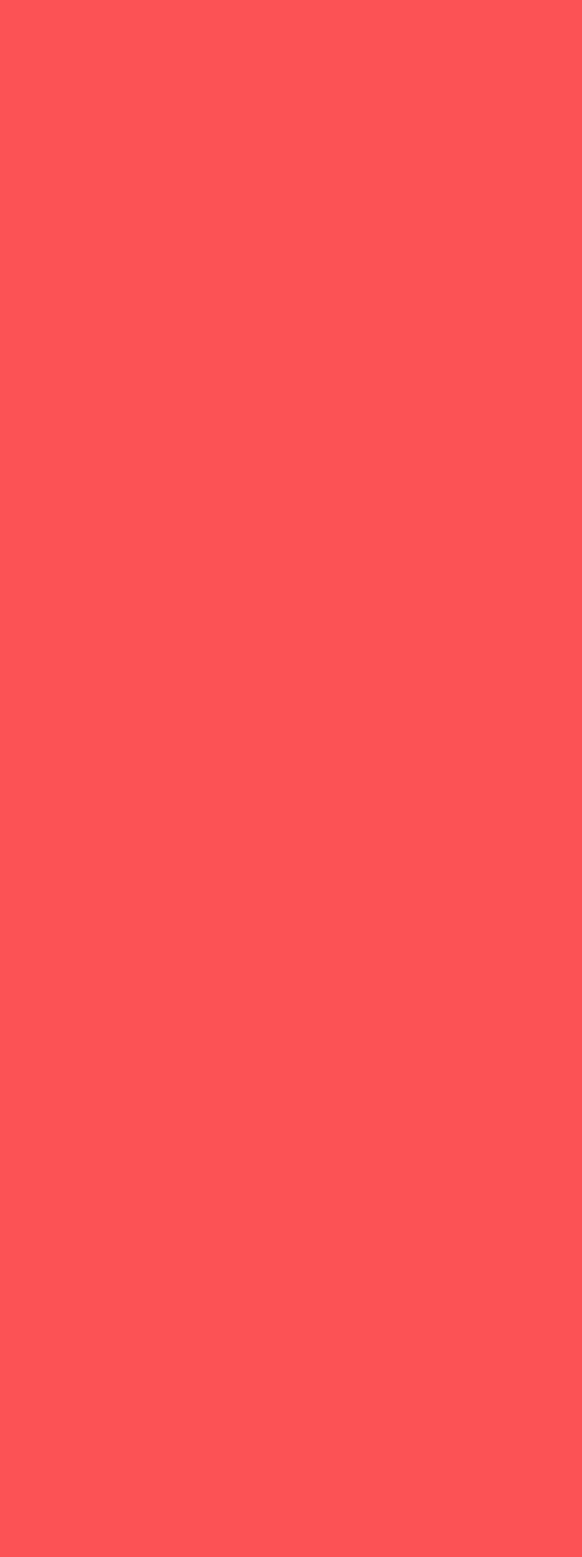
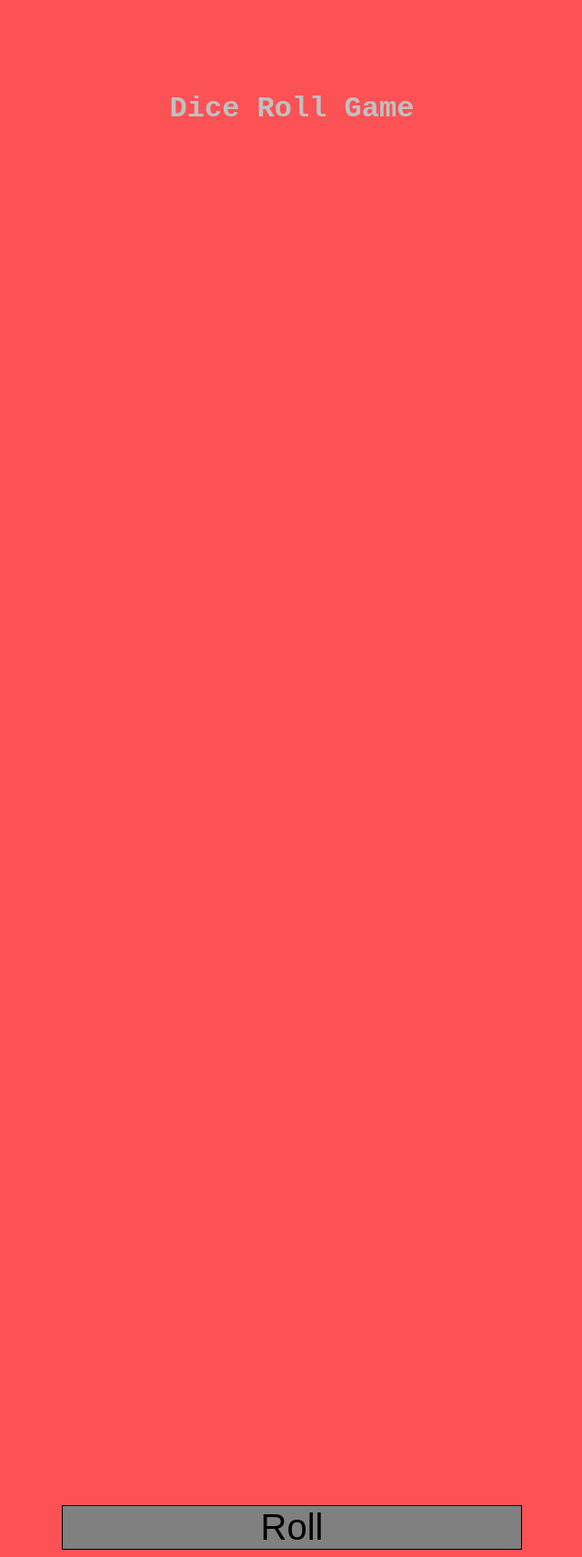
Before and after one commit to BhavyamMahajan/diceproject, a plain HTML site: page index.html in a window 1280 px wide. Shown: the whole page at 91% size, without its empty margins (319-959 px from the left). Before the commit the page ends 800 px from the top, so only its background shows below. Drawn offline with Linux system fonts and the light colour scheme.

Commit message:
f commit

```diff
--- a/index.html
+++ b/index.html
@@ -8,6 +8,18 @@
 
 </head>
 <body>
+    <div id="div1">
+        <h1>Dice Roll Game</h1>
+    </div>
 
+    <div id="div2">
+        <p id="result"></p>
+    </div>
+
+    <div id="div3">
+        <button onclick="diceroll()">Roll</button>
+    </div>
+
+    <script src="main.js"></script>
 </body>
 </html>
--- a/main.js
+++ b/main.js
@@ -0,0 +1,14 @@
+function diceroll()
+{
+    var x = (Math.ceil(Math.random()*6));
+    var y = document.getElementById("result");
+    var show;
+    x = parseInt(x);
+    if(x==1)
+    {
+        document.getElementById("div2").src="images/1.jpg";
+    }
+    else
+    { y.innerHTML=x; }
+
+}
--- a/style.css
+++ b/style.css
@@ -1,3 +1,35 @@
 body {
     background-color:rgba(252, 63, 67, 0.9);
 }
+
+h1{
+    text-align: center;
+    color:silver;
+    font-family: "Courier New",monospace;
+}
+
+#div1{
+    margin-top: 8%;
+}
+
+#div3{
+    margin-top: 120%; /* 120% */
+}
+
+button{
+    font-size: 250%;
+    width:40%;
+    margin-left: 30%;
+    border: 1px solid black;
+    background-color: grey;
+    transition:0.2s ;
+
+}
+button:hover{
+    background-color: darkgrey;
+}
+
+button:active{
+
+    transform: translateY(4px);
+}
```
Also changed, not shown: images/bg.jpg (deleted), images/g-dice-game-background.gif (deleted).
